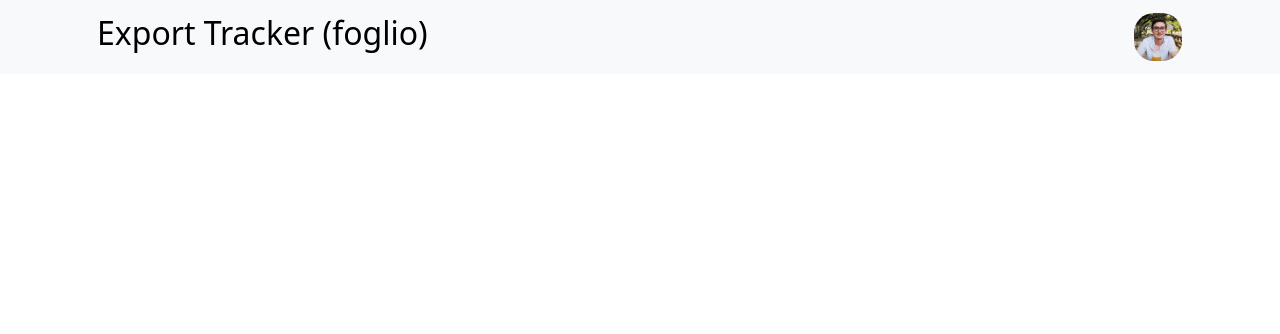
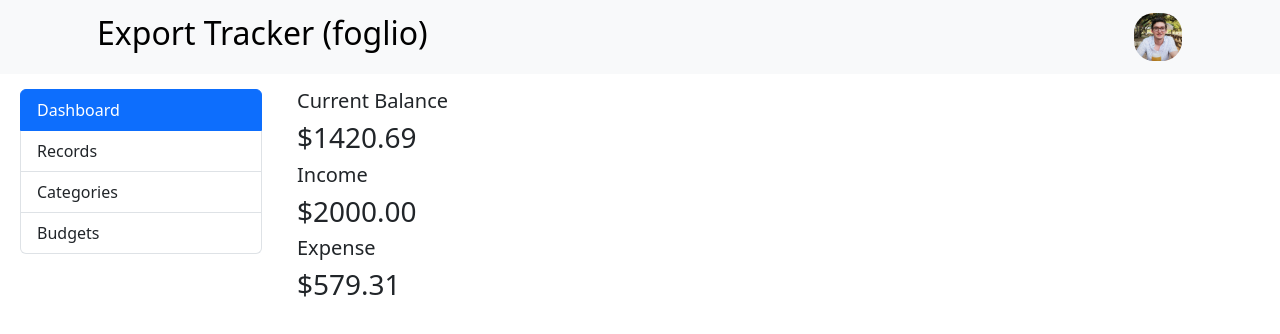
Before and after one commit to MandoMG/expense-tracker-react-clients, a React (Create React App) app in the folder packages/web/: page / in a window 1280 px wide. Shown: the top 334 px of the page. Built offline with nearby package versions, Linux system fonts and the light colour scheme.

Commit message:
Added navigation menu

```diff
--- a/packages/web/src/App.css
+++ b/packages/web/src/App.css
@@ -36,3 +36,9 @@
     transform: rotate(360deg);
   }
 }
+
+.AppMenuContentWrapper {
+  display: flex;
+  flex: 1;
+  flex-direction: row;
+}
--- a/packages/web/src/App.tsx
+++ b/packages/web/src/App.tsx
@@ -1,12 +1,34 @@
 import React from 'react';
 import './App.css';
 import NavBar from './components/NavBar';
+import NavigationMenu from './components/NavigationMenu';
 
 function App() {
 
   return (
     <div>
       <NavBar />
+      <div className="AppMenuContentWrapper">
+        <NavigationMenu />
+        <div style={{ flex: 4, margin: 15 }}>
+          <div>
+            <div>
+              <h5>Current Balance</h5>
+              <h3>$1420.69</h3>
+            </div>
+            <div>
+              <div>
+                <h5>Income</h5>
+                <h3>$2000.00</h3>
+              </div>
+              <div>
+                <h5>Expense</h5>
+                <h3>$579.31</h3>
+              </div>
+            </div>
+          </div>
+        </div>
+      </div>
     </div>
   );
 }
--- /dev/null
+++ b/packages/web/src/components/NavigationMenu.tsx
@@ -0,0 +1,18 @@
+import React from 'react';
+import { ListGroup } from 'react-bootstrap';
+import '../styles/NavigationMenu.css';
+
+const NavigationMenu = () => {
+   return (
+      <div className="MenuWrapper">
+         <ListGroup>
+            <ListGroup.Item active={true}>Dashboard</ListGroup.Item>
+            <ListGroup.Item active={false}>Records</ListGroup.Item>
+            <ListGroup.Item active={false}>Categories</ListGroup.Item>
+            <ListGroup.Item active={false}>Budgets</ListGroup.Item>
+         </ListGroup>
+      </div>
+   )
+}
+
+export default NavigationMenu;
--- /dev/null
+++ b/packages/web/src/styles/NavigationMenu.css
@@ -0,0 +1,7 @@
+.MenuWrapper {
+   flex: 1;
+   margin-top: 15px;
+   margin-bottom: 15px;
+   margin-left: 20px;
+   margin-right: 20px;
+}
```
